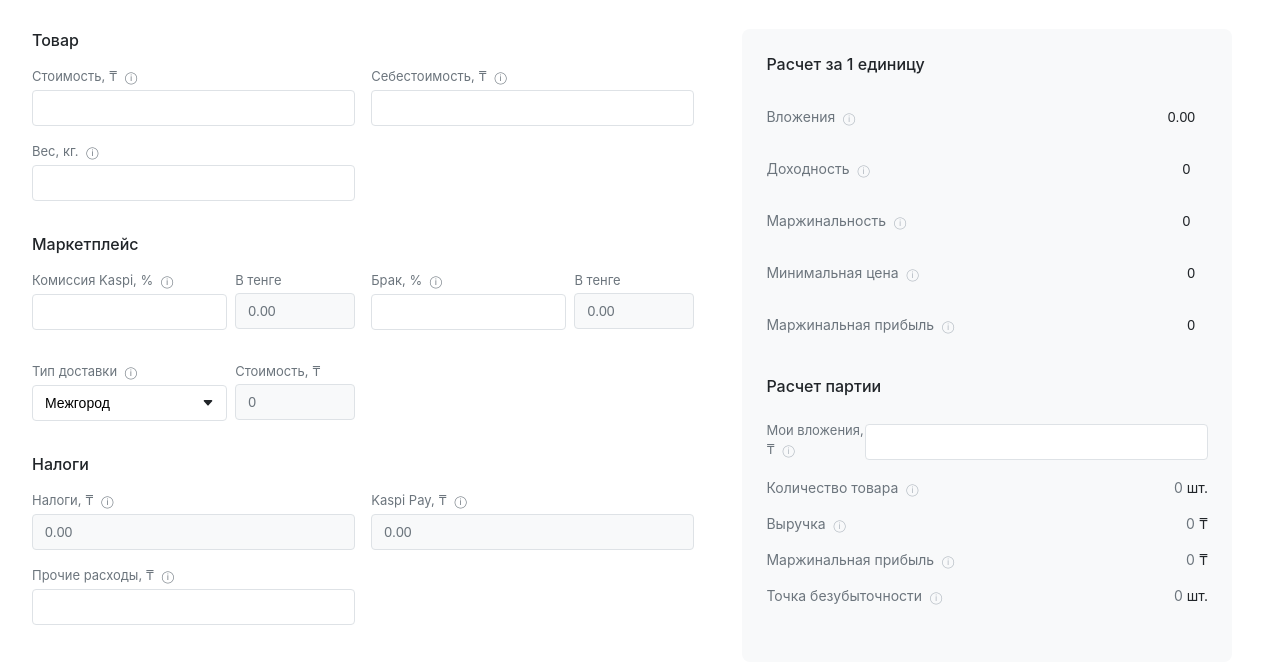
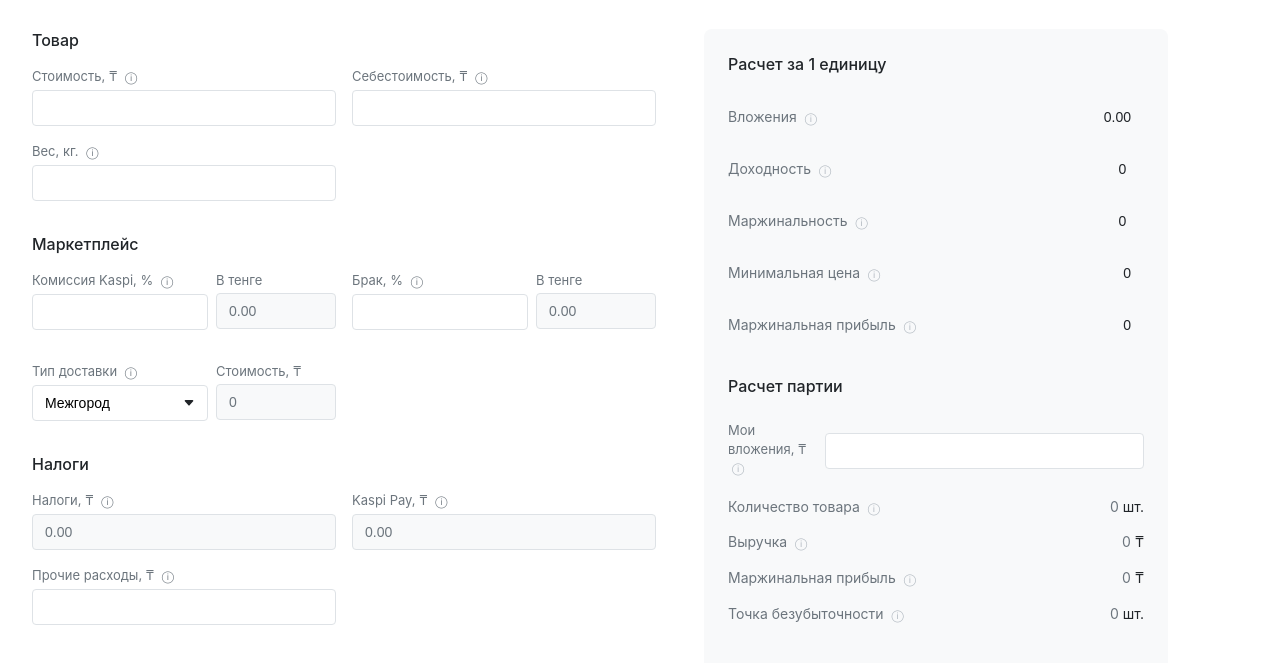
Before and after one commit to MaximushkaBed/webapp, a plain HTML site: page index.html in a window 1280 px wide. Shown: the part 69-732 px from the top of the page. Drawn offline with Linux system fonts and the light colour scheme.

Commit message:
Update index.html

```diff
--- a/index.html
+++ b/index.html
@@ -318,5 +318,11 @@
         }
     </script>
     <script type="module" src="api.js"></script>
+    <script>
+  if (window.innerWidth > 1024) {
+    document.body.style.width = "1200px";  // Устанавливаем фиксированную ширину для ПК
+  }
+</script>
+
 </body>
 </html>
```
